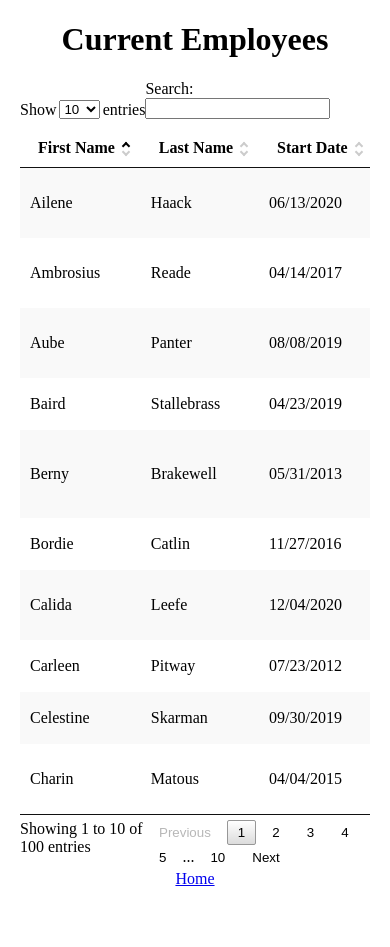
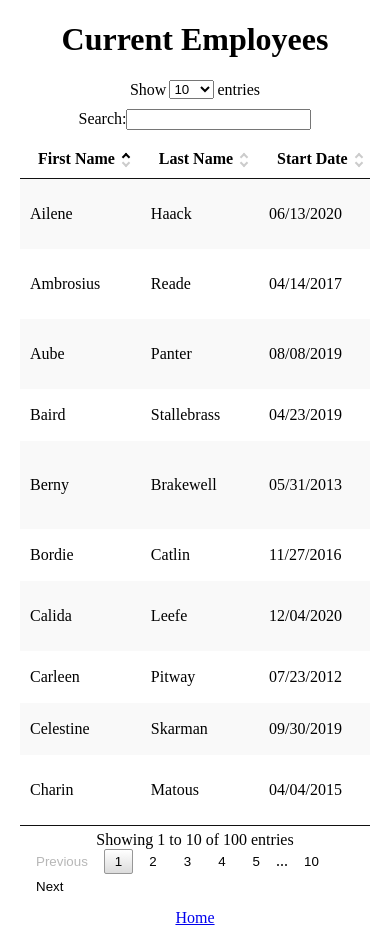
Before and after one commit to aiibe/SouksavanhSyphanravong_14_02122021, a React (Vite) app: page /employee-list in a window 390 px wide. Before the commit the page ends 888 px from the top, so only its background shows below. Built offline with nearby package versions, Linux system fonts and the light colour scheme.

Commit message:
Adjust responsiveness

```diff
--- a/src/components/DataTable/index.css
+++ b/src/components/DataTable/index.css
@@ -28,8 +28,8 @@
 /* Header container */
 .react-datatable__sort-filter {
   display: flex;
-  justify-content: space-between;
-  align-items: flex-end;
+  flex-direction: column;
+  align-items: center;
   margin-bottom: 10px;
 }
 
@@ -68,6 +68,7 @@
 .react-datatable__showing {
   display: flex;
   align-items: flex-end;
+  margin-bottom: 10px;
 }
 
 .react-datatable__showing label {
@@ -102,5 +103,26 @@
 /* Foot */
 .react-datatable__foot {
   display: flex;
-  justify-content: space-between;
+  flex-direction: column;
+  align-items: center;
+  margin-bottom: 10px;
 }
+
+/* Desktop screen */
+
+@media (min-width: 640px) {
+  .react-datatable__sort-filter {
+    flex-direction: row;
+    justify-content: space-between;
+    align-items: flex-end;
+  }
+
+  .react-datatable__showing {
+    margin-bottom: 0;
+  }
+
+  .react-datatable__foot {
+    flex-direction: row;
+    justify-content: space-between;
+  }
+}
--- a/src/index.css
+++ b/src/index.css
@@ -40,4 +40,13 @@ select {
 .employee-list__nav-link {
   display: flex;
   justify-content: center;
+  margin-bottom: 20px;
 }
+
+.employee-form {
+  width: 300px;
+  display: flex;
+  flex-direction: column;
+  align-items: center;
+  margin-bottom: 20px;
+}
--- a/src/pages/Home.tsx
+++ b/src/pages/Home.tsx
@@ -11,7 +11,7 @@ function Home() {
         <h1>HRnet</h1>
       </div>
 
-      <div className="container">
+      <div className="container employee-form">
         <Link to="employee-list">View Current Employees</Link>
         <h2>Create Employee</h2>
         <EmployeeForm onSuccess={() => setModalState(true)} />
```
